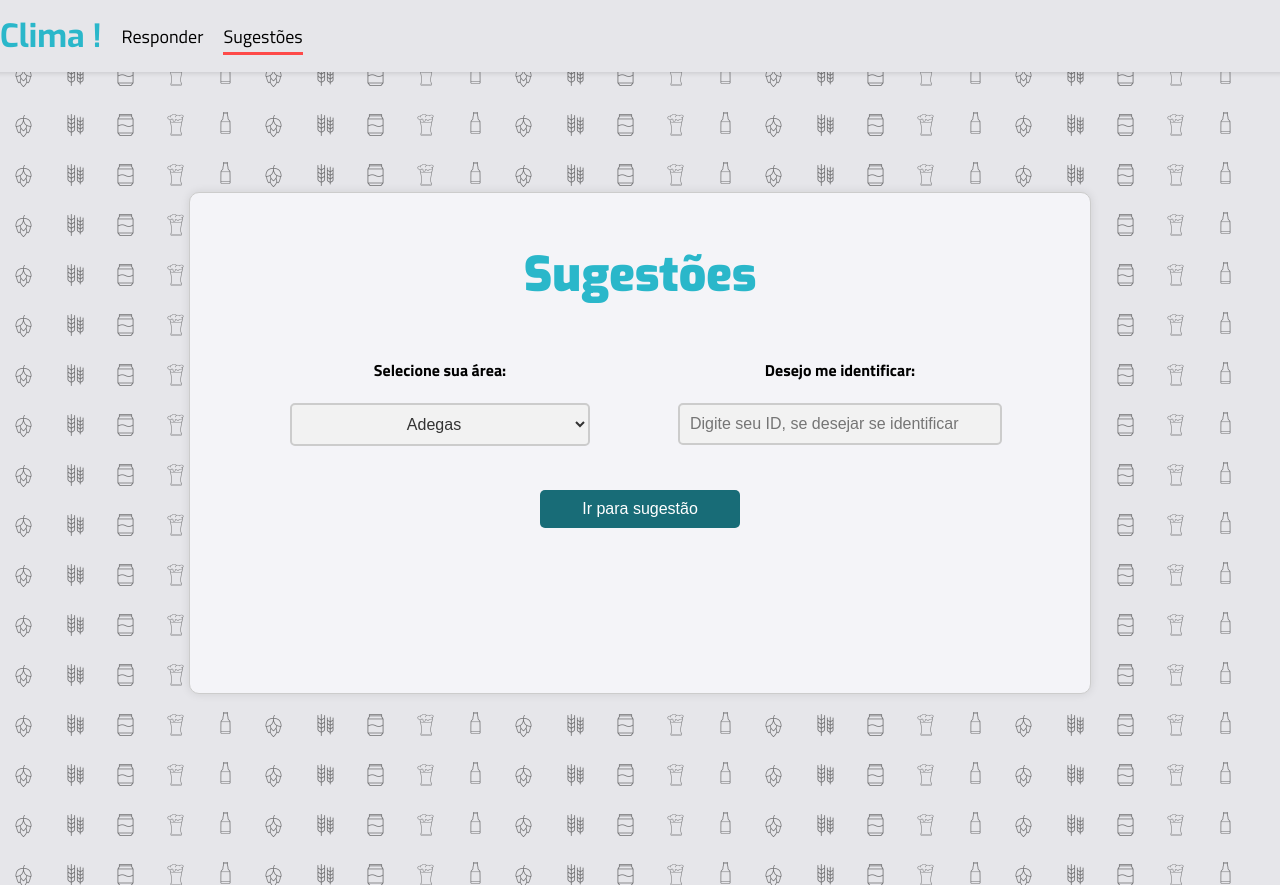
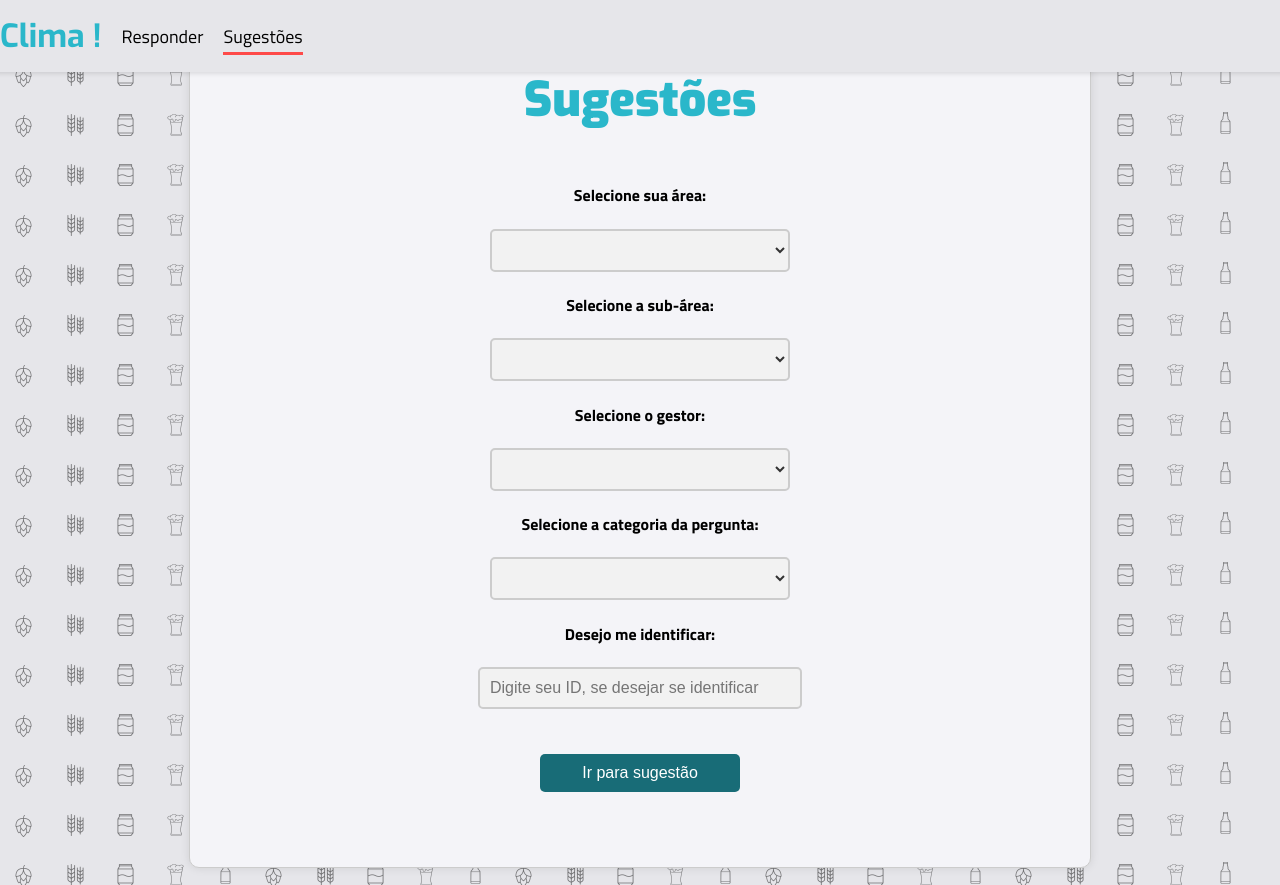
Before and after one commit to AndreLSBraga/clima, a Flask app: page /sugestao in a window 1280 px wide. Run offline with Flask 3, Linux system fonts and the light colour scheme; lists and menus that the app fills with data are empty.

Commit message:
Página de início de sugestão revisada

```diff
--- a/app.py
+++ b/app.py
@@ -119,6 +119,7 @@ def perguntas():
     # Construir o dicionário de grupos de perguntas
     grupos_perguntas = cria_grupos_perguntas(perguntas)
 
+
     if 'perguntas_selecionadas' not in session or session['perguntas_selecionadas'] == [] :
         perguntas_selecionadas = []
         for grupo in grupos_perguntas.values():
@@ -233,6 +234,38 @@ def final():
 @app.route('/inicio_sugestao', methods=['GET', 'POST'])
 
 def inicio_sugestao():
+
+    def chama_tabela(tabela):
+        conn, cursor = get_db()
+        cursor.execute(f'SELECT desc_{tabela} FROM {tabela}_dim')
+        areas = cursor.fetchall()
+        conn.close
+        return areas
+    area = chama_tabela('area')
+    subarea = chama_tabela('subarea')
+    gestor = chama_tabela('gestor')
+    categoria = chama_tabela('categoria')
+
+    def cria_grupo(tabela):
+        grupo_tabela = set()
+        for variavel_tupla in tabela:
+            variavel = variavel_tupla[0]
+            grupo_tabela.add(variavel)
+        return grupo_tabela
+
+    areas = cria_grupo(area)
+    subareas = cria_grupo(subarea)
+    gestores = cria_grupo(gestor)
+    categorias = cria_grupo(categoria)
+    # Construir o dicionário de grupos de perguntas
+
+    # def chama_subareas():
+    #     conn, cursor = get_db()
+    #     cursor.execute('SELECT fk_subarea, desc_subarea FROM subarea_dim')
+    #     areas = cursor.fetchall()
+    #     conn.close
+    #     return areas
+
     if request.method == 'POST':
         session['area'] = request.form['area']
         session['user_id'] = request.form['user_id']
@@ -240,7 +273,7 @@ def inicio_sugestao():
         if not user_id:
             session['user_id'] = -1
         return redirect(url_for('sugestao'))  # Redireciona para a página de sugestão após a interação
-    return render_template('inicio_sugestao.html')  # Renderiza a tela inicial
+    return render_template('inicio_sugestao.html', areas=areas, subareas=subareas, gestores=gestores, categorias=categorias)  # Renderiza a tela inicial
 
 
 @app.route('/sugestao', methods=['GET', 'POST'])
--- a/templates/inicio_sugestao.html
+++ b/templates/inicio_sugestao.html
@@ -25,27 +25,29 @@
                 <div class="left-panel">
                     <h4>Selecione sua área:</h4>
                     <select name="area" id="area" class="custom-select" required>
-                        <option value="Adegas">Adegas</option>
-                        <option value="Brassagem">Brassagem</option>
-                        <option value="Bblend">Bblend</option>
-                        <option value="Filtração">Filtração</option>
-                        <option value="Engenharia">Engenharia</option>
-                        <option value="Linha 501">Linha 501</option>
-                        <option value="Linha 502">Linha 502</option>
-                        <option value="Linha 503">Linha 503</option>
-                        <option value="Linha 511">Linha 511</option>
-                        <option value="Linha 512">Linha 512</option>
-                        <option value="Linha 561">Linha 561</option>
-                        <option value="Linha 562">Linha 561</option>
-                        <option value="Linha Two-Pack">Linha Two-Pack</option>
-                        <option value="Meio Ambiente">Meio Ambiente</option>
-                        <option value="Utilidades">Utilidades</option>
-                        <option value="Xaroparia">Xaroparia</option>
+                        {% for area in areas %}
+                            <option value="{{ area }}">{{ area }}</option>
+                        {% endfor %}
                     </select>
-                </div>
+                    <h4>Selecione a sub-área:</h4>
+                    <select name="subarea" id="subarea" class="custom-select" required>
+                        {% for subarea in subareas %}
+                            <option value="{{ subarea }}">{{ subarea }}</option>
+                        {% endfor %}
+                    </select>
+                    <h4>Selecione o gestor:</h4>
+                    <select name="gestor" id="gestor" class="custom-select" required>
+                        {% for gestor in gestores %}
+                            <option value="{{ gestor }}">{{ gestor }}</option>
+                        {% endfor %}
+                    </select>
+                    <h4>Selecione a categoria da pergunta:</h4>
+                    <select name="categoria" id="categoria" class="custom-select" required>
+                        {% for categoria in categorias %}
+                            <option value="{{ categoria }}">{{ categoria }}</option>
+                        {% endfor %}
+                    </select>
 
-
-                <div class="right-panel">
                     <h4>Desejo me identificar:</h4>
                     <input type="text" name="user_id" id="user_id" placeholder="Digite seu ID, se desejar se identificar">
                 </div>
```
